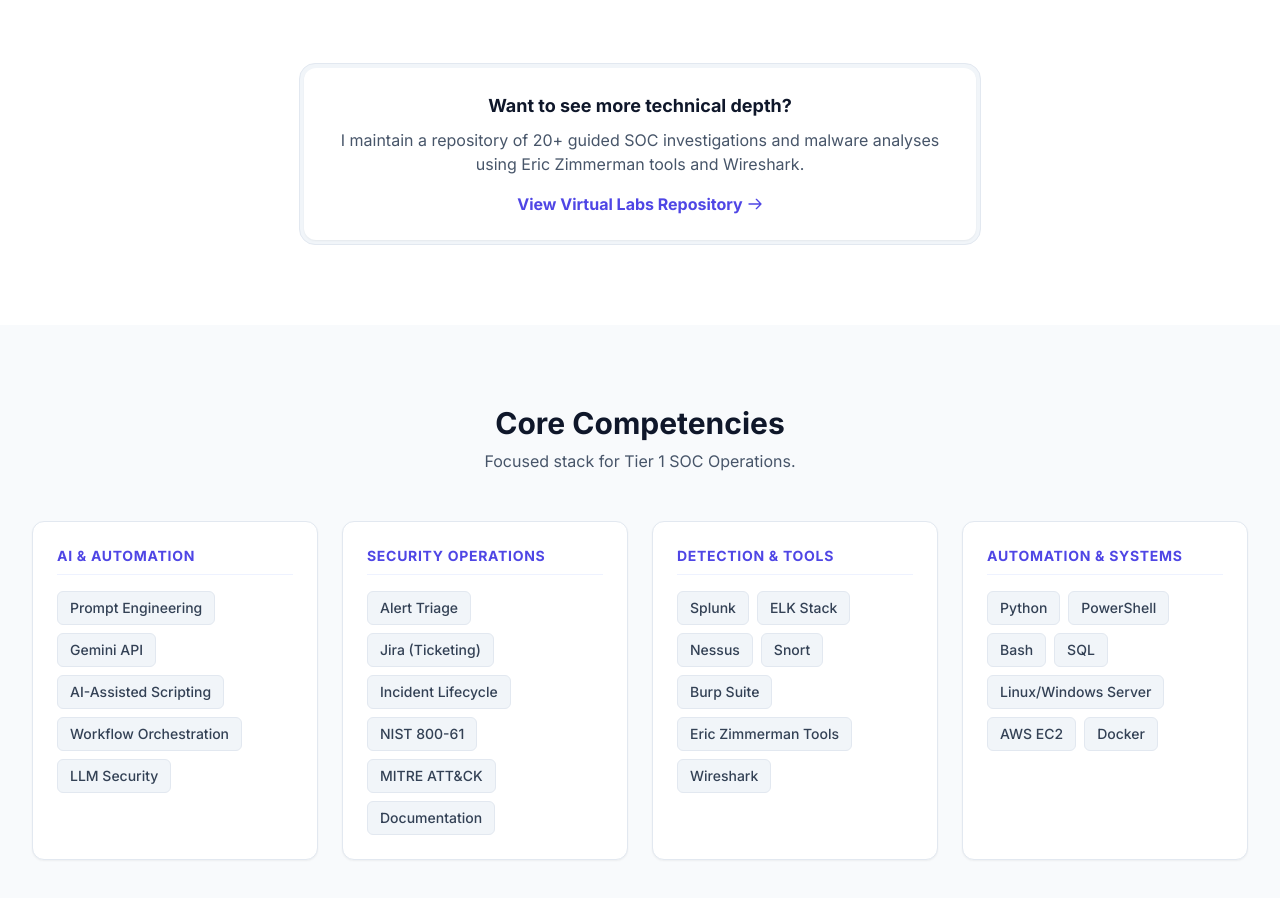
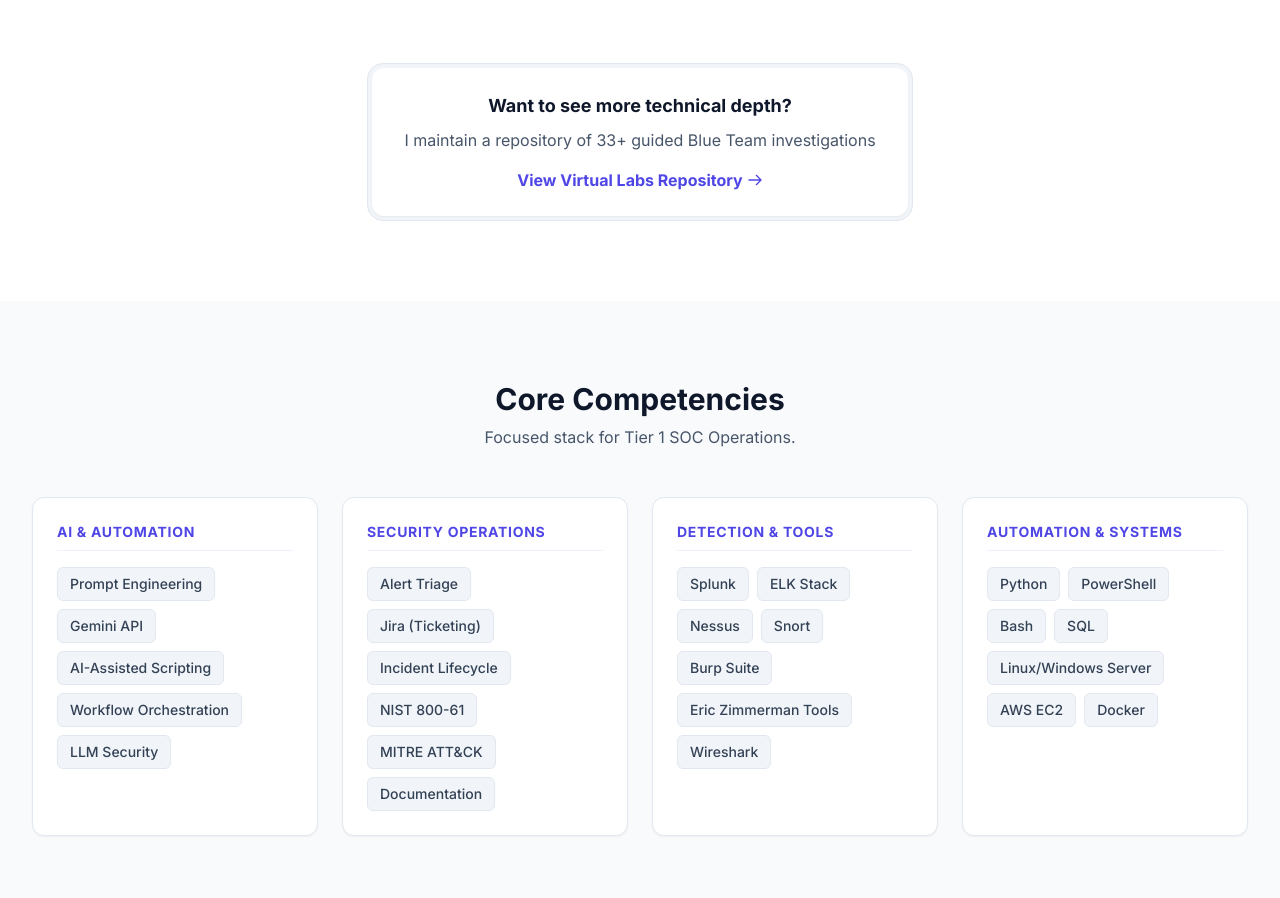
Before and after one commit to Rthandi1/Soc-Portfolio, a React (Vite) app: page / in a window 1280 px wide. Shown: the part 4347-5245 px from the top of the page. Built offline with nearby package versions, Linux system fonts and the light colour scheme.

Commit message:
Update project description in Projects.tsx

```diff
--- a/components/Projects.tsx
+++ b/components/Projects.tsx
@@ -78,7 +78,7 @@
           <div className="inline-block p-1 bg-slate-100 rounded-2xl border border-slate-200">
              <div className="bg-white px-8 py-6 rounded-xl shadow-sm max-w-2xl">
                <h3 className="text-lg font-bold text-slate-900 mb-2">Want to see more technical depth?</h3>
-               <p className="text-slate-600 mb-4">I maintain a repository of 20+ guided SOC investigations and malware analyses using Eric Zimmerman tools and Wireshark.</p>
+               <p className="text-slate-600 mb-4">I maintain a repository of 33+ guided Blue Team investigations</p>
                <a href="#" className="text-indigo-600 font-bold hover:underline flex items-center justify-center">
                  View Virtual Labs Repository
                  <svg className="w-4 h-4 ml-1" fill="none" stroke="currentColor" viewBox="0 0 24 24"><path strokeLinecap="round" strokeLinejoin="round" strokeWidth={2} d="M14 5l7 7m0 0l-7 7m7-7H3" /></svg>
```
